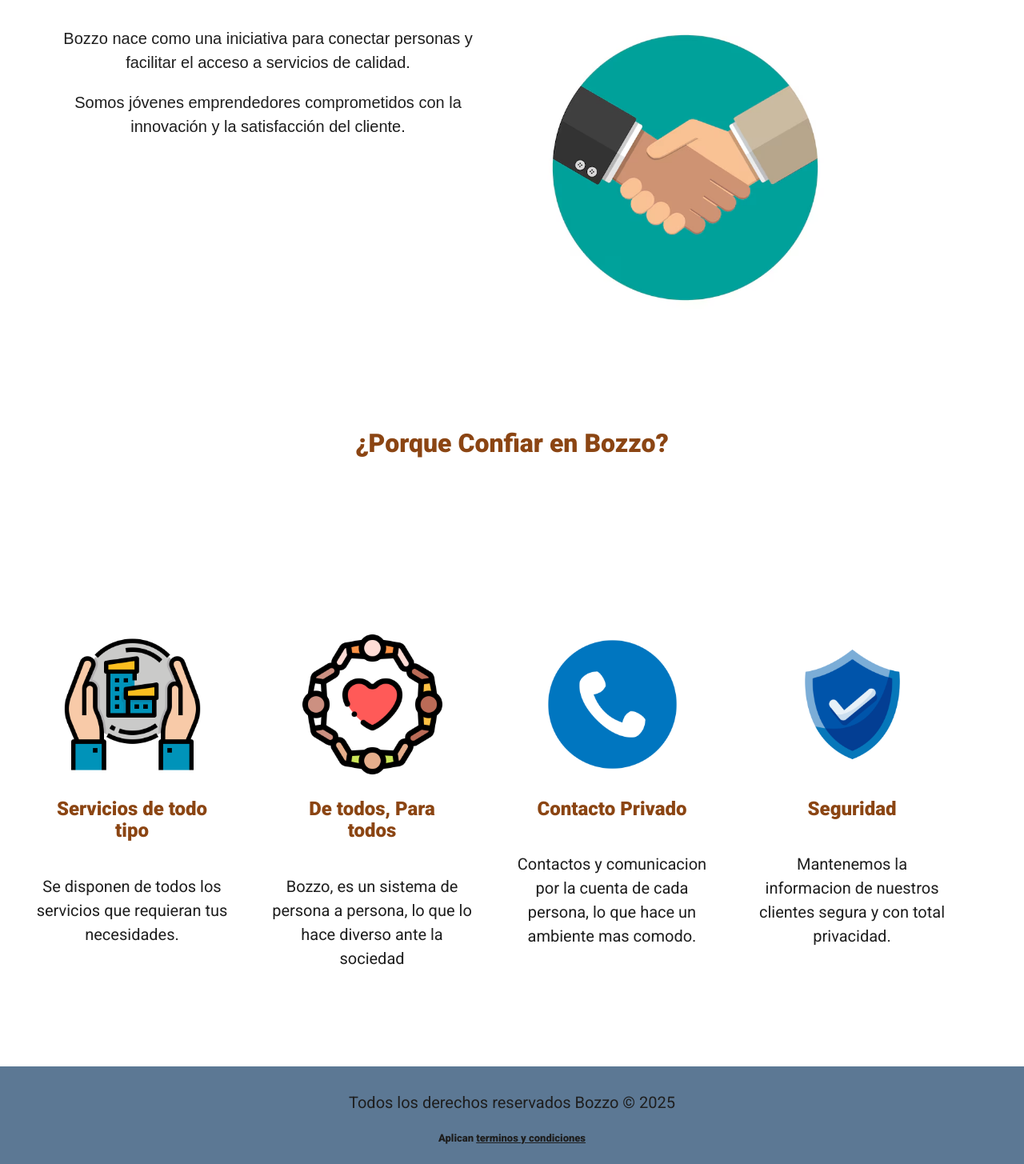
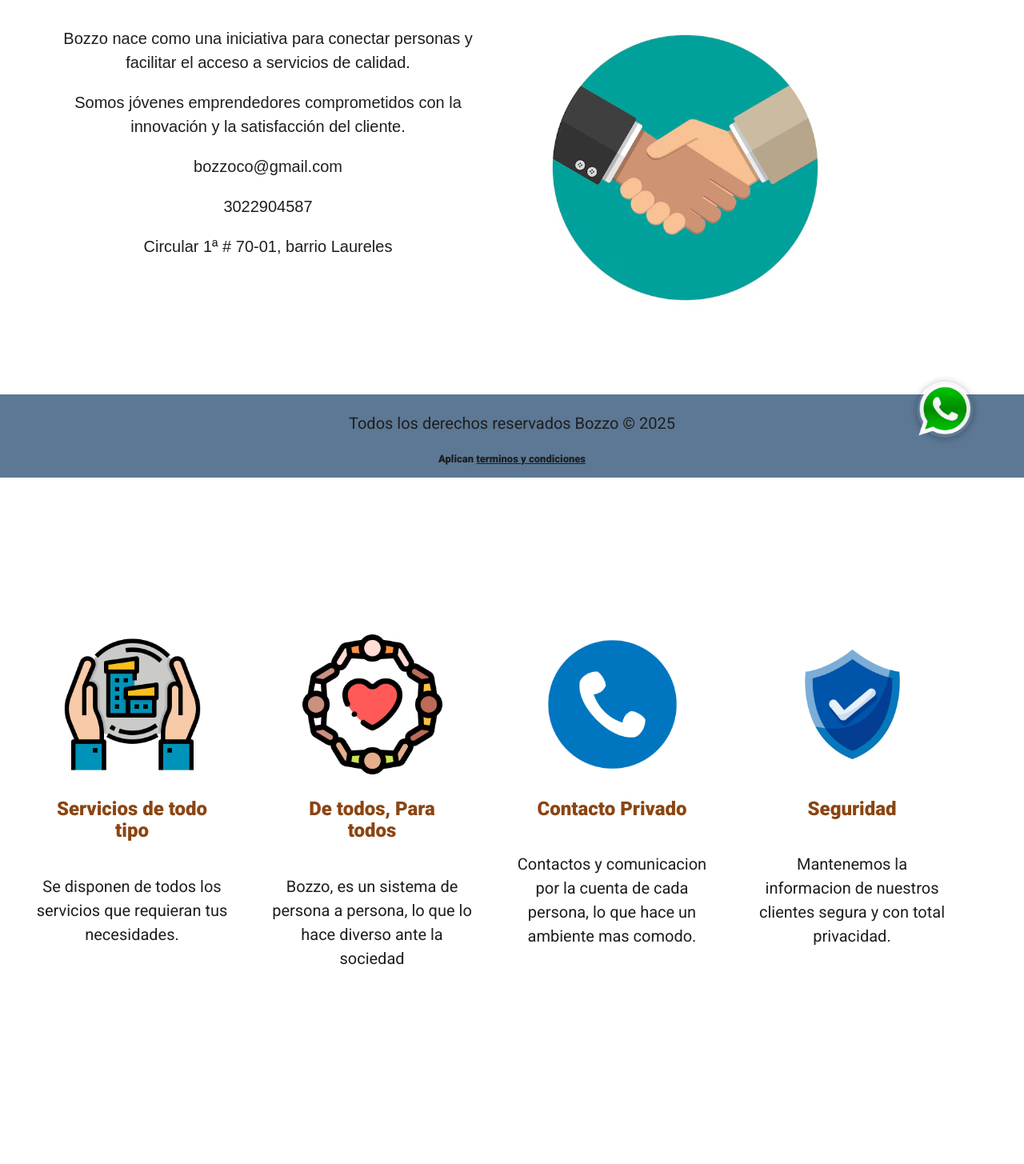
Before and after one commit to Miguel-Higuita/BozzoCo, a PHP site: page /nosotros.php in a window 1280 px wide. Shown: the part 203-1658 px from the top of the page at 80% size. After the commit the page ends 1409 px from the top, so only its background shows below. Run offline with PHP 8.4, Linux system fonts and the light colour scheme; style sheets or scripts are compiled from the project's sources.

Commit message:
coloque ws abajo

```diff
--- a/includes/funciones.php
+++ b/includes/funciones.php
@@ -2,7 +2,7 @@
 
 function incluirTemplate($nombre): void {
      //  echo TEMPLATES_URL."/$nombre.php";
-     include __DIR__ . "/templates/$nombre.php";
+    include __DIR__ . "/templates/$nombre.php";
 }
 
 
--- a/includes/templates/footer.php
+++ b/includes/templates/footer.php
@@ -1,4 +1,5 @@
-    <footer class="footer">
+</main>
+<footer class="footer">
         <p class="footer__texto">
             Todos los derechos reservados Bozzo &copy; 2025
         </p>
@@ -8,13 +9,13 @@
 
     </footer>
     <script>
-  const btnMenu = document.querySelector('.menu-toggle');
-  const nav = document.querySelector('.navegacion-principal');
+const btnMenu = document.querySelector('.menu-toggle');
+const nav = document.querySelector('.navegacion-principal');
 
-  btnMenu.addEventListener('click', () => {
+btnMenu.addEventListener('click', () => {
     btnMenu.classList.toggle('activo');
     nav.classList.toggle('activo');
-  });
+});
 </script>
     </body>
 </html>
--- a/includes/templates/headerAdmin.php
+++ b/includes/templates/headerAdmin.php
@@ -38,7 +38,7 @@ $auth  = $_SESSION['login'] ?? false;
             <h1>Bozzo</h1>
         </a>
 
-         <!-- Botón Hamburguesa -->
+        <!-- Botón Hamburguesa -->
         <button class="menu-toggle" aria-label="Abrir menú">
             <span class="linea"></span>
             <span class="linea"></span>
@@ -50,7 +50,7 @@ $auth  = $_SESSION['login'] ?? false;
           <a href="../index.php">Administración</a>
           <a href="../index.php">Pagina</a>
           <?php  if ($auth):?>
-                 <a href="../Cerrar_sesion.php" class="sesion">Cerrar sesion</a>
+                <a href="../Cerrar_sesion.php" class="sesion">Cerrar sesion</a>
             <?php  endif ?>
           <!-- <a href="contacto.php">Contacto</a> -->
         </nav>
--- a/includes/templates/headerAnuncio.php
+++ b/includes/templates/headerAnuncio.php
@@ -20,7 +20,7 @@ $auth  = $_SESSION['login'] ?? false;
     <link rel="preconnect" href="https://fonts.googleapis.com">
     <link rel="preconnect" href="https://fonts.gstatic.com" crossorigin>
     <link href="https://fonts.googleapis.com/css2?family=Roboto:ital,wght@0,100..900;1,100..900&display=swap" rel="stylesheet">
-     <link rel="shortcut icon" type="image/jpg" href="../../imagenesPrueba/logo.jpeg">
+    <link rel="shortcut icon" type="image/jpg" href="../../imagenesPrueba/logo.jpeg">
     <link
       rel="stylesheet"
       href="https://fonts.googleapis.com/css?family=Lato:300,400,700,900';"
@@ -35,7 +35,7 @@ $auth  = $_SESSION['login'] ?? false;
             <h1>Bozzo</h1>
         </a>
 
-         <!-- Botón Hamburguesa -->
+        <!-- Botón Hamburguesa -->
         <button class="menu-toggle" aria-label="Abrir menú">
             <span class="linea"></span>
             <span class="linea"></span>
@@ -47,7 +47,7 @@ $auth  = $_SESSION['login'] ?? false;
           <a href="../index.php">Administración</a>
           <a href="../../index.php">Pagina</a>
           <?php  if ($auth):?>
-                 <a href="../../Cerrar_sesion.php" class="sesion">Cerrar sesion</a>
+                <a href="../../Cerrar_sesion.php" class="sesion">Cerrar sesion</a>
             <?php  endif ?>
           <!-- <a href="contacto.php">Contacto</a> -->
         </nav>
--- /dev/null
+++ b/includes/templates/ws.php
@@ -0,0 +1,11 @@
+
+
+        <div class="mensajeria">
+            <a href="https://api.whatsapp.com/send?phone=3006425967 &text=Hola%20,%20Estoy%20Interesado%20por%20un%20trabajo,%20mi%20nombre%20es:%20" target="_blank">
+                <picture class="icon-wsp">
+                    <source srcset="src/scss/img/logowhatsApp.avif" type="image/avif">
+                    <source srcset="src/scss/img/logowhatsApp.webp" type="image/webp">
+                    <img loading="lazy" width="100%" height="100%" src="src/scss/img/logowhatsApp.png" alt="logowhatsApp">
+                </picture>
+            </a>
+        </div>
--- a/loginupb.php
+++ b/loginupb.php
@@ -115,7 +115,7 @@ incluirTemplate('header');
 
 </main>
 
-
+<?php include 'includes/templates/ws.php'; ?>
 <?php
 incluirTemplate('footer');
 ?>
--- a/nosotros.php
+++ b/nosotros.php
@@ -14,6 +14,16 @@ incluirTemplate('header')
             <p>
                 Somos jóvenes emprendedores comprometidos con la innovación y la satisfacción del cliente.
             </p>
+            <p>
+                bozzoco@gmail.com
+            </p>
+            <p>
+                3022904587
+            </p>
+            <p>
+                Circular 1ª # 70-01, barrio Laureles
+            </p>
+
         </div>
         <img class="nosotros__imagen" src="src/scss/img/icono-apreton-manos-estilo-plano_169241-482.jpg" alt="imagen nosotros"/>
         </div>
@@ -58,4 +68,5 @@ incluirTemplate('header')
         </div>
     </div>
     </section>
+<?php include 'includes/templates/ws.php'; ?>
 <?php include 'includes/templates/footer.php'; ?>
--- a/src/scss/layout/_footer.scss
+++ b/src/scss/layout/_footer.scss
@@ -4,7 +4,8 @@
 .footer {
     width: 100%;
     background-color: v.$azulClaro;
-    padding: 1rem;
+    padding: 0.1rem 0;
+
 
     .footer__texto{
         color: v.$negro;
@@ -19,4 +20,10 @@
         color: v.$negro;
         text-decoration: underline;
     }
+
+
+    position: fixed;
+    bottom: 0;
+    left: 0;
+
 }
--- a/src/scss/layout/_index.scss
+++ b/src/scss/layout/_index.scss
@@ -2,10 +2,10 @@
 @forward 'anuncios';
 @forward 'servicio1';
 @forward 'productoint';
-@forward 'footer';
 @forward 'ayuda';
 @forward 'nosotros';
 @forward 'servicios';
 @forward 'adentro';
 @forward 'mensajeria';
 @forward 'tyc';
+@forward 'footer';
--- a/tyc.php
+++ b/tyc.php
@@ -59,5 +59,6 @@ contacto@bozzo.com</li>
         <p>Ultima fecha de modificación: 10/10/2025</p>
         </div>
 </main>
+<?php include 'includes/templates/ws.php'; ?>
 
 <?php include 'includes/templates/footer.php'; ?>
```
Also changed, not shown: includes/templates/anuncios.php (+4 -4 lines), index.php (+5 -15 lines), servicios.php (+5 -3 lines), admin/index.php (line endings or trailing spaces), src/scss/base/_globales.scss (line endings or trailing spaces), src/scss/layout/_mensajeria.scss (line endings or trailing spaces). Lines whose indentation alone changed are shown as unchanged.
